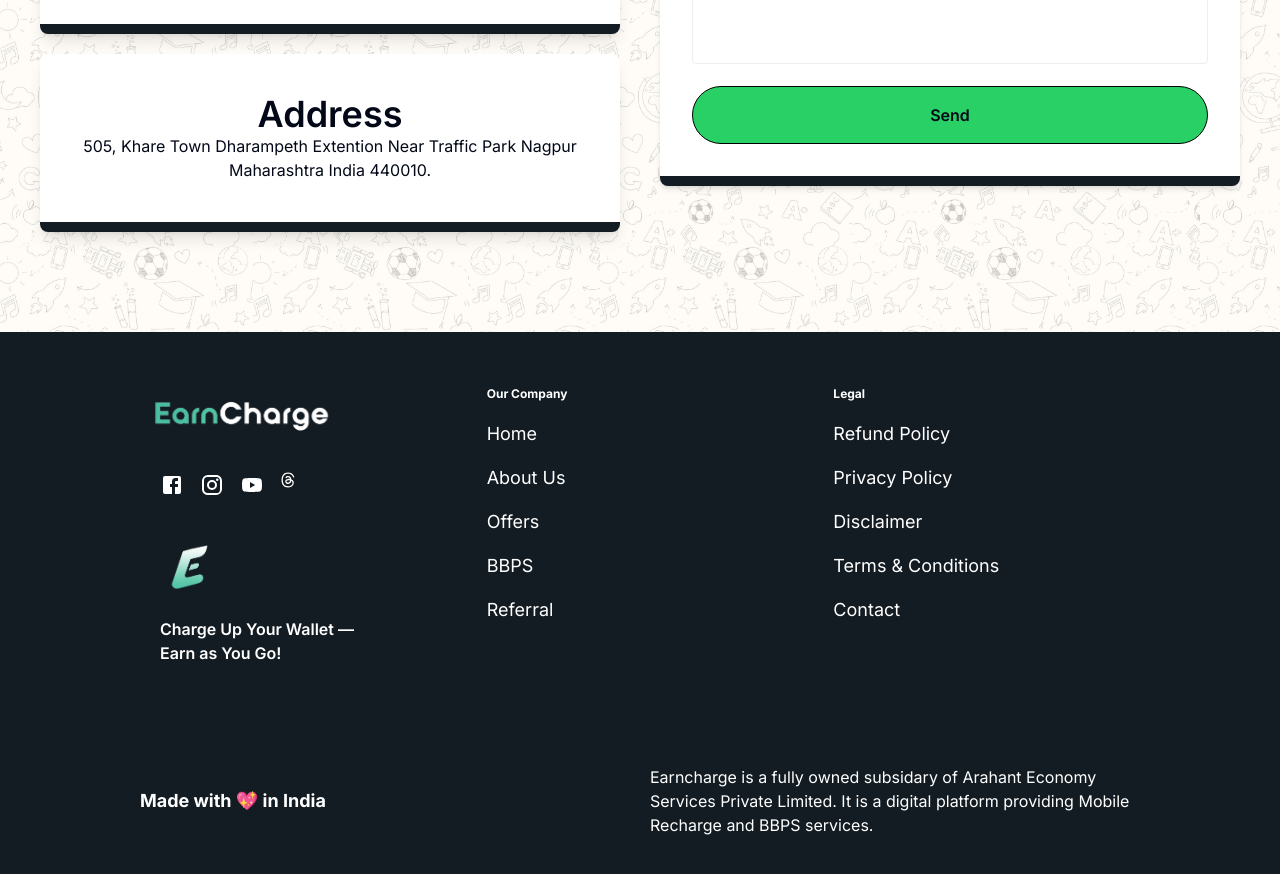
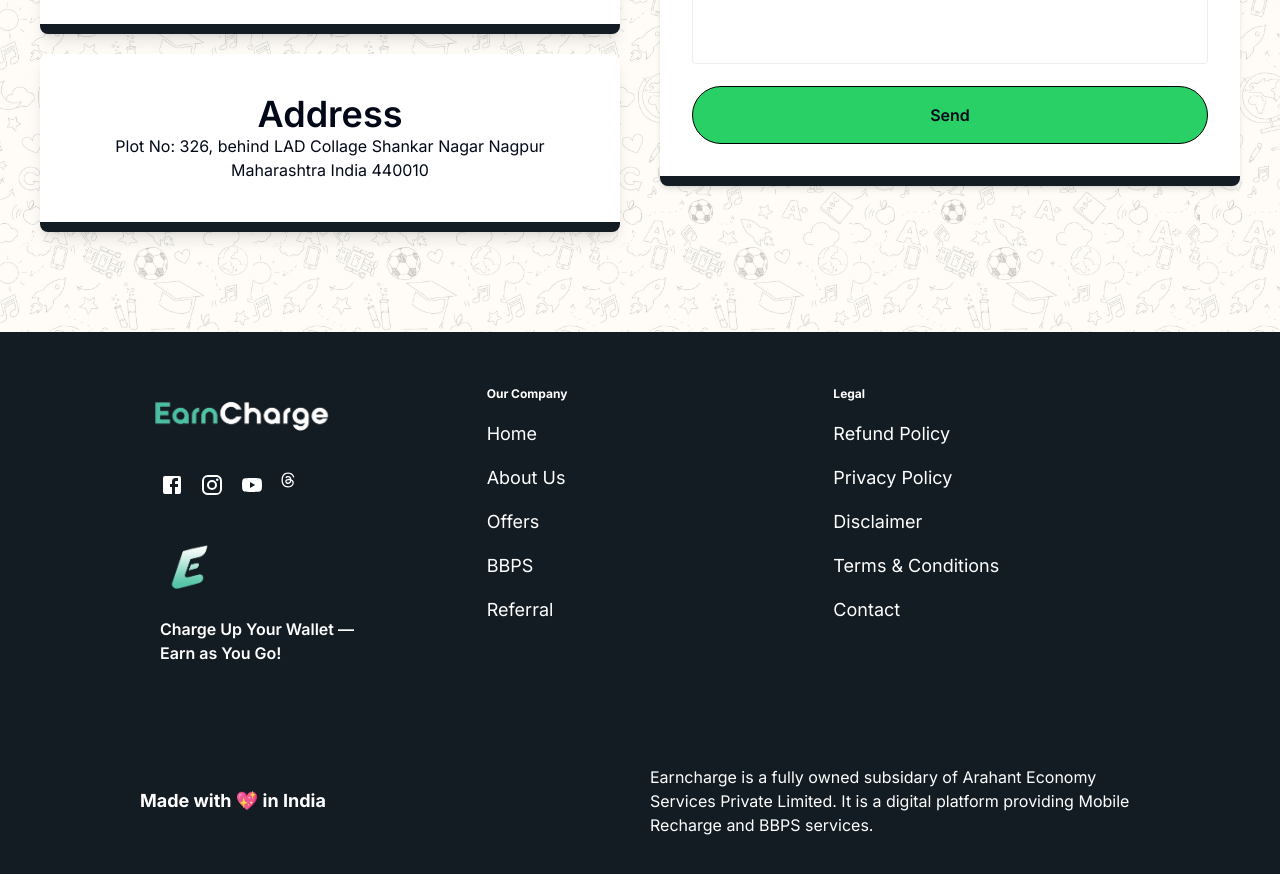
Before and after one commit to Vismay19999/earncharge-rewrite-frontend, a Next.js app: page /contact in a window 1280 px wide. Shown: the part 1020-1894 px from the top of the page. Built offline with nearby package versions, Linux system fonts and the light colour scheme.

Commit message:
address updated

```diff
--- a/src/app/(others)/contact/page.tsx
+++ b/src/app/(others)/contact/page.tsx
@@ -77,7 +77,7 @@
         <motion.div className="flex justify-center items-center flex-col bg-white p-10 shadow-lg rounded-lg
         border-[#131c23] border-b-[10px]">
           <h1 className="text-4xl font-semibold">Address</h1>
-            <center>505, Khare Town Dharampeth Extention Near Traffic Park Nagpur Maharashtra India 440010.</center>
+            <center>Plot No: 326, behind LAD Collage Shankar Nagar Nagpur Maharashtra India 440010</center>
         </motion.div>
       </motion.div>
                 </div>
```
